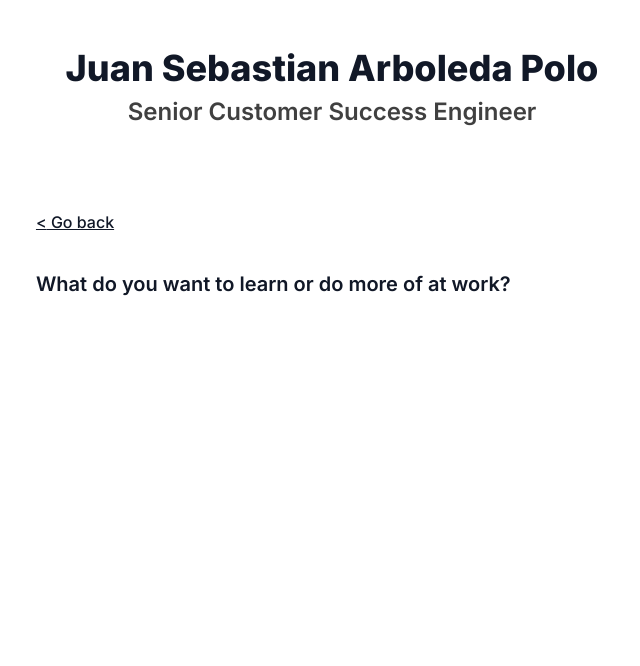
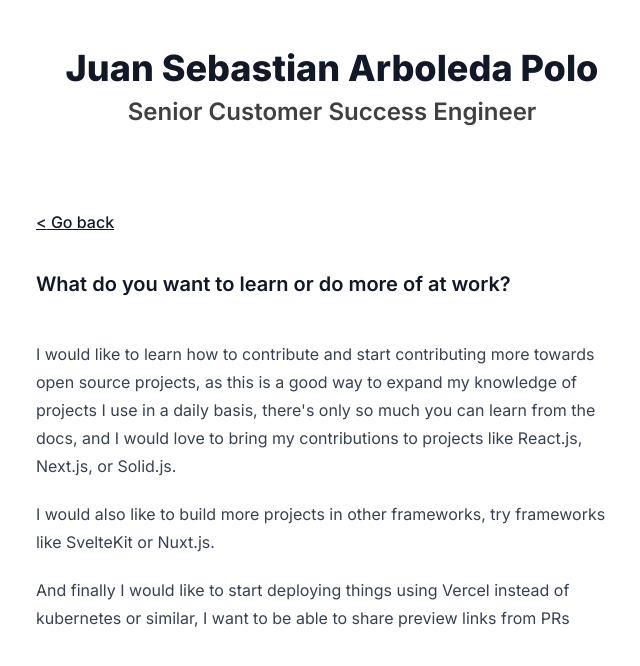
Before and after one commit to AlZeck/vercel-take-home-test, a Next.js app: page /question-1 in a window 1280 px wide. Shown: the top 666 px of the page, without its empty margins (308-948 px from the left). Built offline with nearby package versions, Linux system fonts and the light colour scheme.

Commit message:
feat: Q1

```diff
--- a/src/app/question-1/page.tsx
+++ b/src/app/question-1/page.tsx
@@ -4,9 +4,26 @@ export default function Page() {
   return (
     <>
       <Link href="/"> {"<"} Go back </Link>
-      <h3>What do you want to learn or do more of at work?</h3>
+      <h3 className="mb-10">
+        What do you want to learn or do more of at work?
+      </h3>
 
-      <p></p>
+      <p>
+        I would like to learn how to contribute and start contributing more
+        towards open source projects, as this is a good way to expand my
+        knowledge of projects I use in a daily basis, there's only so much you
+        can learn from the docs, and I would love to bring my contributions to
+        projects like React.js, Next.js, or Solid.js.
+      </p>
+      <p>
+        I would also like to build more projects in other frameworks, try
+        frameworks like SvelteKit or Nuxt.js.
+      </p>
+      <p>
+        And finally I would like to start deploying things using Vercel instead
+        of kubernetes or similar, I want to be able to share preview links from
+        PRs
+      </p>
     </>
   );
 }
```
